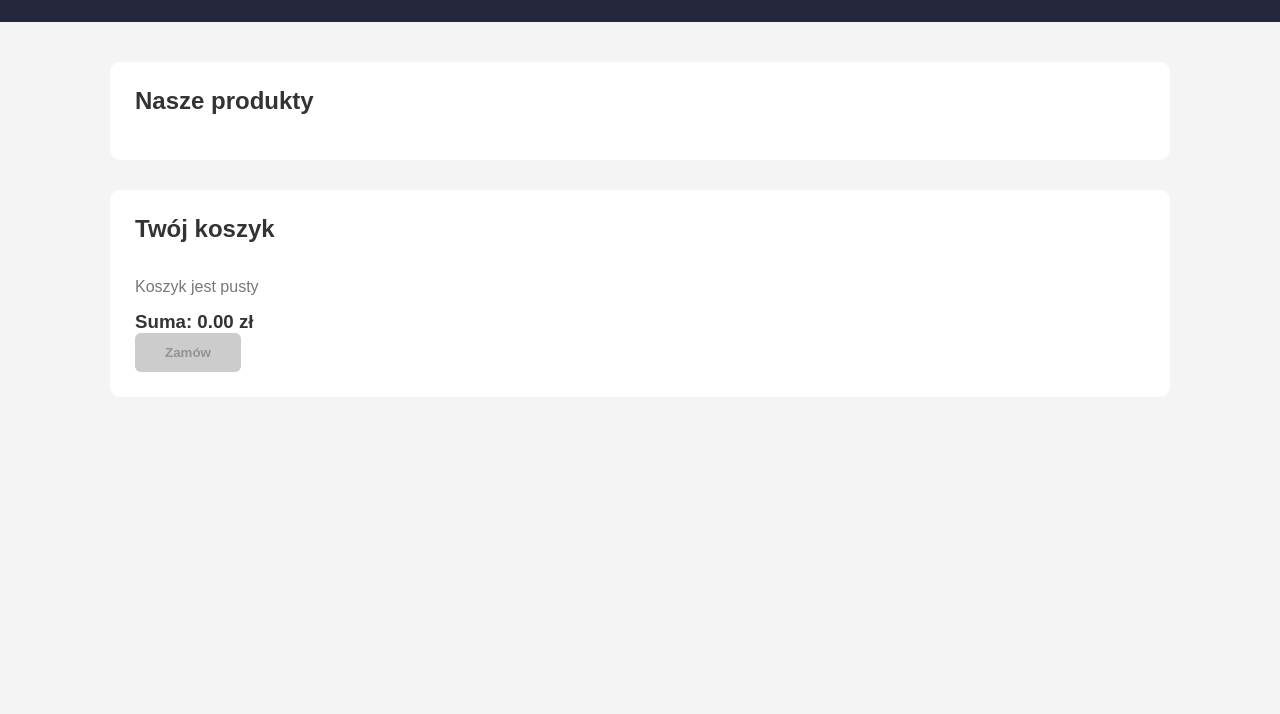
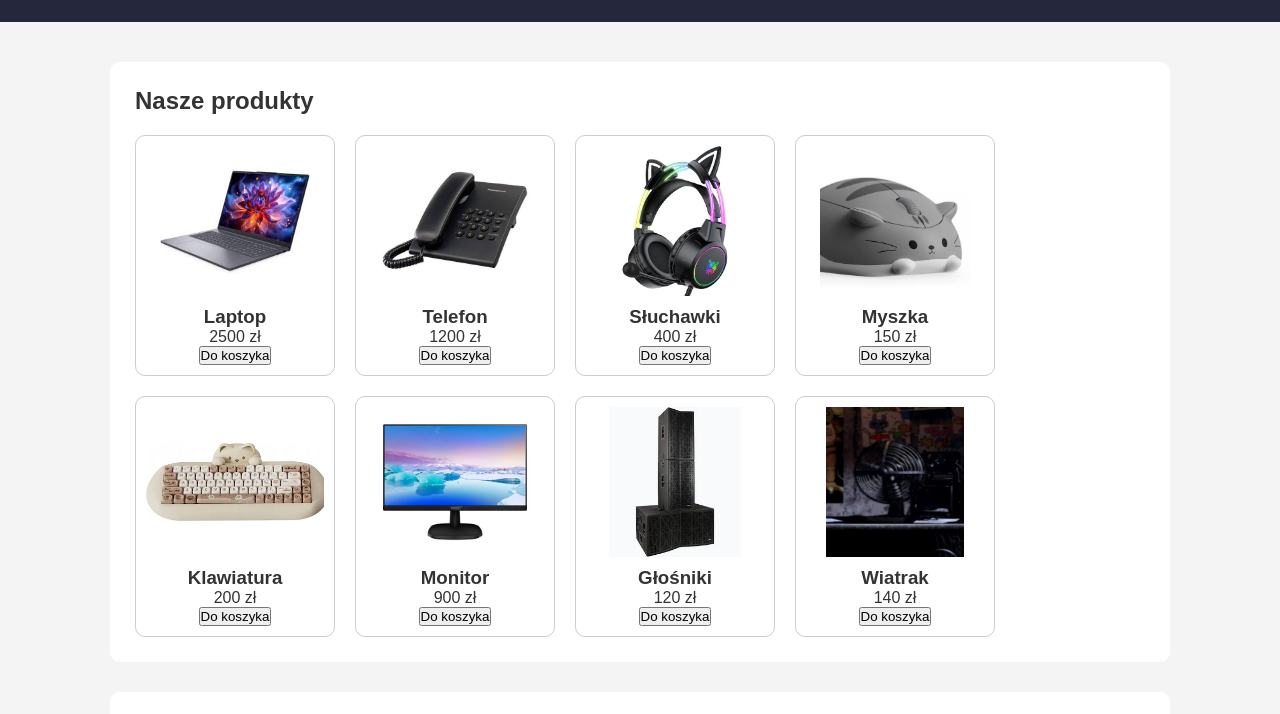
Before and after one commit to strachanskistrach-hub/ZPV, a plain HTML site: page Sklep z Koszykiem/index.html in a window 1280 px wide. Shown: the part 71-785 px from the top of the page. Drawn offline with nearby package versions, Linux system fonts and the light colour scheme.

Commit message:
Dodanie produktów

```diff
--- a/Sklep z Koszykiem/index.html
+++ b/Sklep z Koszykiem/index.html
@@ -33,6 +33,65 @@
 
             <h2>Nasze produkty</h2>
 
+            <div class="produkty">
+
+                <div class="produkt" data-nazwa="Laptop" data-cena="2500">
+                    <img src="laptop.jpg" alt="Laptop">
+                    <h3>Laptop</h3>
+                    <p>2500 zł</p>
+                    <button class="do-koszyka">Do koszyka</button>
+                </div>
+
+                <div class="produkt" data-nazwa="Telefon" data-cena="1200">
+                    <img src="telefon.jpg" alt="Telefon">
+                    <h3>Telefon</h3>
+                    <p>1200 zł</p>
+                    <button class="do-koszyka">Do koszyka</button>
+                </div>
+
+                <div class="produkt" data-nazwa="Słuchawki" data-cena="400">
+                    <img src="sluchawki.jpg" alt="Słuchawki">
+                    <h3>Słuchawki </h3>
+                    <p>400 zł</p>
+                    <button class="do-koszyka">Do koszyka</button>
+                </div>
+
+                <div class="produkt" data-nazwa="Myszka" data-cena="150">
+                    <img src="myszka.jpg" alt="Myszka ">
+                    <h3>Myszka</h3>
+                    <p>150 zł</p>
+                    <button class="do-koszyka">Do koszyka</button>
+                </div>
+
+                <div class="produkt" data-nazwa="Klawiatura" data-cena="200">
+                    <img src="klawiatura.jpg" alt="Klawiatura">
+                    <h3>Klawiatura</h3>
+                    <p>200 zł</p>
+                    <button class="do-koszyka">Do koszyka</button>
+                </div>
+
+                <div class="produkt" data-nazwa="Monitor" data-cena="900">
+                    <img src="monitor.jpg" alt="Monitor ">
+                    <h3>Monitor</h3>
+                    <p>900 zł</p>
+                    <button class="do-koszyka">Do koszyka</button>
+                </div>
+
+                <div class="produkt" data-nazwa="Głośniki" data-cena="120">
+                    <img src="glosniki.jpg" alt="Głośniki">
+                    <h3>Głośniki</h3>
+                    <p>120 zł</p>
+                    <button class="do-koszyka">Do koszyka</button>
+                </div>
+
+                <div class="produkt" data-nazwa="Wiatrak" data-cena="140">
+                    <img src="wiatrak.jpg" alt="Wiatrak">
+                    <h3>Wiatrak</h3>
+                    <p>140 zł</p>
+                    <button class="do-koszyka">Do koszyka</button>
+                </div>
+
+            </div>
 
         </section>
 
--- a/Sklep z Koszykiem/style.css
+++ b/Sklep z Koszykiem/style.css
@@ -67,3 +67,25 @@ h2 {
     background-color: #ccc;
     cursor: not-allowed;
 }
+
+.produkty {
+    display: flex;
+    flex-wrap: wrap;
+    gap: 20px;
+}
+
+.produkt {
+    width: 200px;
+    text-align: center;
+    border: 1px solid #ccc;
+    padding: 10px;
+    border-radius: 10px;
+}
+
+.produkt img {
+    width: 100%;
+    height: 150px;
+    object-fit: contain;
+    display: block;
+    margin: 0 auto 10px;
+}
```
Also changed, not shown: Sklep z Koszykiem/glosniki.jpg (added), Sklep z Koszykiem/klawiatura.jpg (added), Sklep z Koszykiem/laptop.jpg (added), Sklep z Koszykiem/monitor.jpg (added), Sklep z Koszykiem/myszka.jpg (added), Sklep z Koszykiem/sluchawki.jpg (added), Sklep z Koszykiem/telefon.jpg (added), Sklep z Koszykiem/wiatrak.jpg (added).
